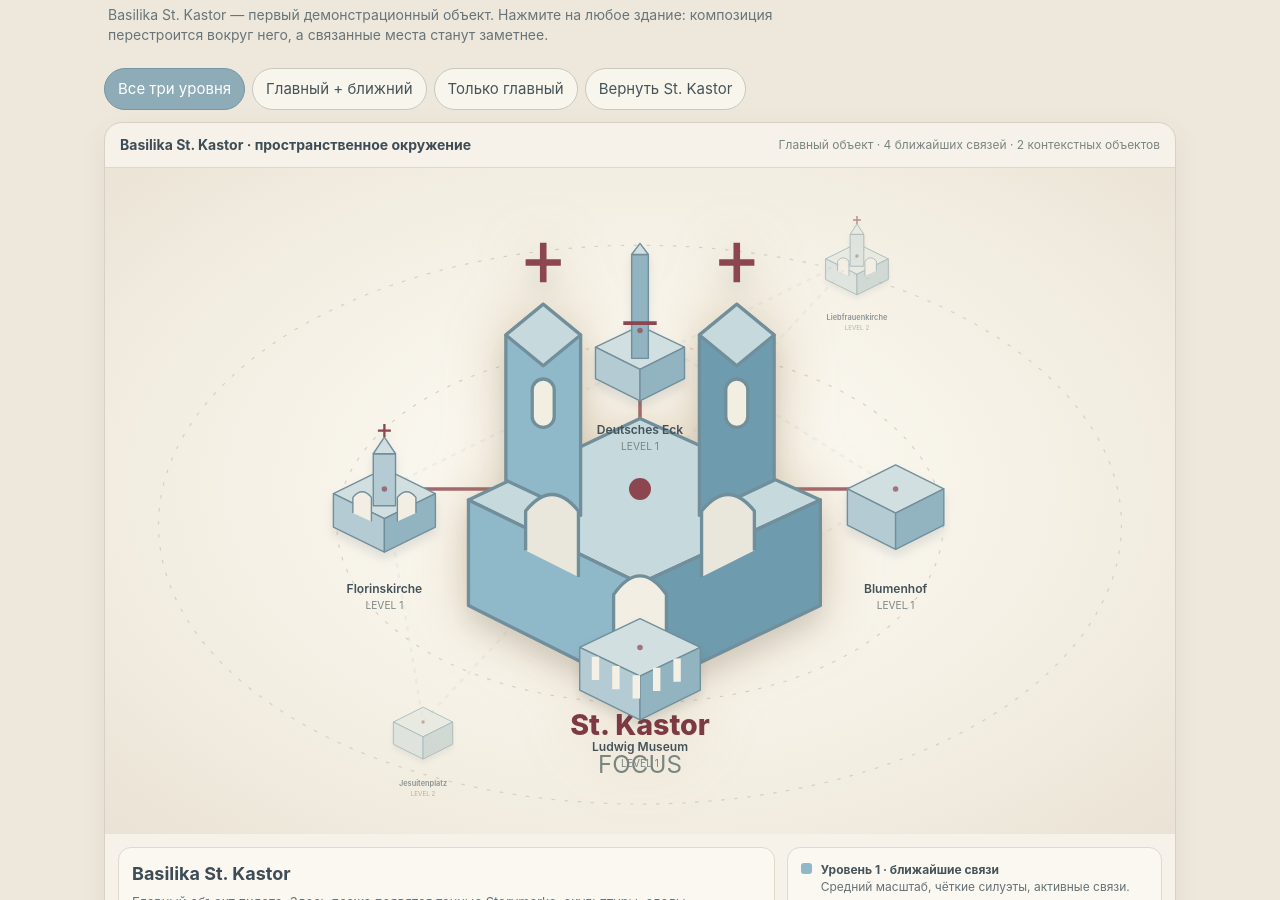
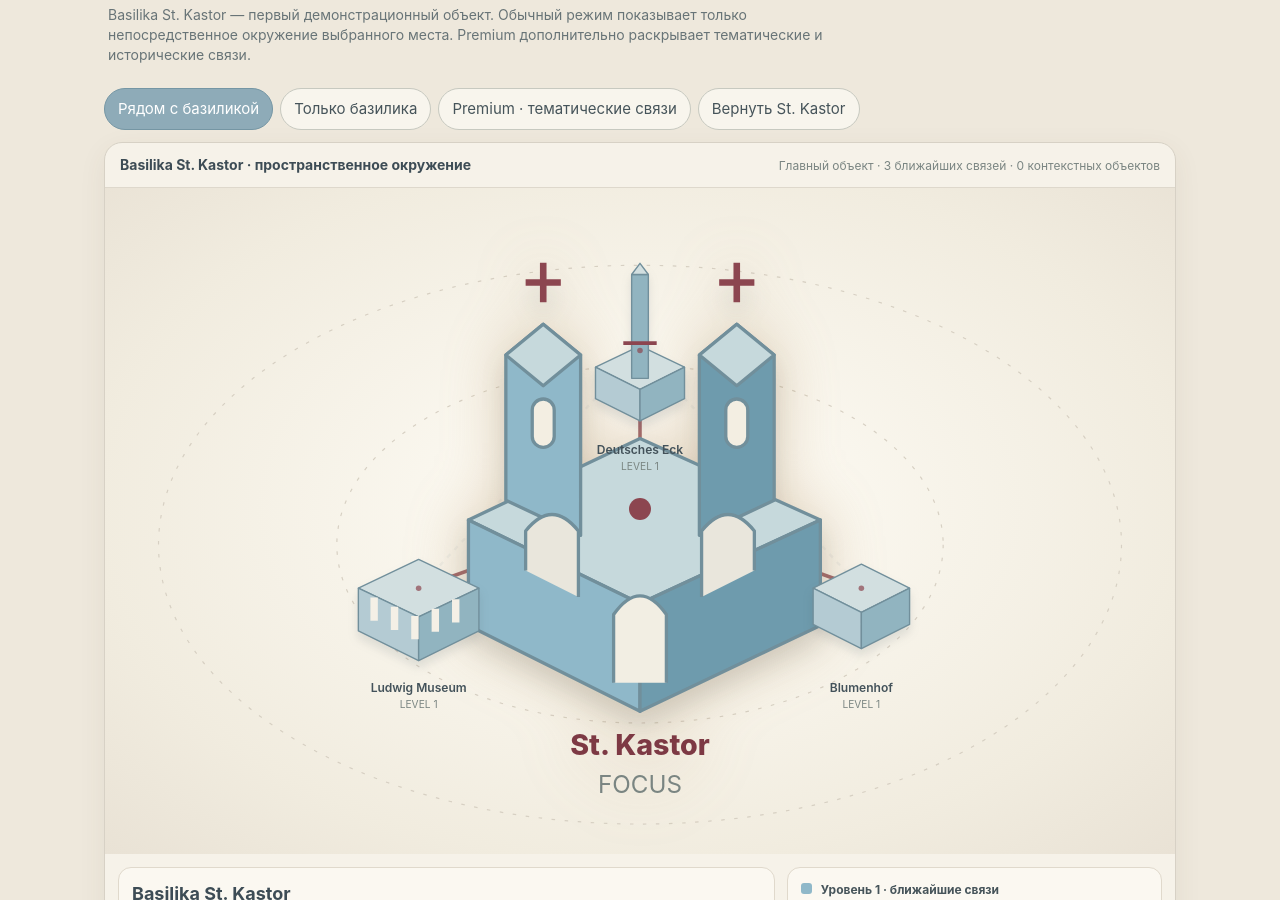
Before and after one commit to basana/map-navi-project-map, a plain HTML site: page spatial-demo.html in a window 1280 px wide. Shown: the part 85-985 px from the top of the page. Drawn offline with Linux system fonts and the light colour scheme.

Commit message:
Refine St Kastor default view and separate Premium thematic links

```diff
--- a/spatial-demo.html
+++ b/spatial-demo.html
@@ -47,13 +47,13 @@ svg{display:block;width:100%;height:auto;min-height:430px;touch-action:pan-y}\n.
 <header>
  <div class="kicker">MAP NAVI · spatial prototype 01</div>
  <h1>Один город. Три уровня пространства.</h1>
- <div class="sub">Basilika St. Kastor — первый демонстрационный объект. Нажмите на любое здание: композиция перестроится вокруг него, а связанные места станут заметнее.</div>
+ <div class="sub">Basilika St. Kastor — первый демонстрационный объект. Обычный режим показывает только непосредственное окружение выбранного места. Premium дополнительно раскрывает тематические и исторические связи.</div>
 </header>
 <main>
  <div class="toolbar" aria-label="Режим визуализации">
-  <button class="active" data-mode="all">Все три уровня</button>
-  <button data-mode="near">Главный + ближний</button>
-  <button data-mode="focus">Только главный</button>
+  <button class="active" data-mode="near">Рядом с базиликой</button>
+  <button data-mode="focus">Только базилика</button>
+  <button data-mode="premium">Premium · тематические связи</button>
   <button id="reset">Вернуть St. Kastor</button>
  </div>
  <section class="stage">
@@ -62,10 +62,10 @@ svg{display:block;width:100%;height:auto;min-height:430px;touch-action:pan-y}\n.
    <svg id="scene" viewBox="0 0 900 560" role="img" aria-label="Изометрическая схема достопримечательностей вокруг выбранного объекта"></svg>
   </div>
   <div class="info">
-   <div class="panel"><h2 id="selectedTitle">Basilika St. Kastor</h2><p id="selectedText">Главный объект: максимальная детализация, более насыщенный голубой цвет и визуальное приближение. От него рассчитываются два уровня связей.</p><p id="selectedMeta">Kastorhof · 56068 Koblenz</p></div>
+   <div class="panel"><h2 id="selectedTitle">Basilika St. Kastor</h2><p id="selectedText">Стандартный режим: сама базилика и только ближайшие объекты вокруг неё. Более дальние и тематические связи не отвлекают туриста от места, где он находится.</p><p id="selectedMeta">Kastorhof · 56068 Koblenz</p></div>
    <div class="panel levels">
-    <div class="level"><i class="swatch" style="background:#8fb8c9"></i><div><b>Уровень 1 · ближайшие связи</b>Средний масштаб, чёткие силуэты, активные связи.</div></div>
-    <div class="level"><i class="swatch" style="background:#bdd2d9"></i><div><b>Уровень 2 · городской контекст</b>Меньше размер и контраст; объекты остаются узнаваемыми.</div></div>
+    <div class="level"><i class="swatch" style="background:#8fb8c9"></i><div><b>Уровень 1 · ближайшие связи</b>Только непосредственно соседние объекты, помогающие сориентироваться на месте.</div></div>
+    <div class="level"><i class="swatch" style="background:#bdd2d9"></i><div><b>Уровень 2 · городской контекст</b>В обычном режиме скрыт. В Premium появляются тематически связанные места.</div></div>
     <div class="level"><i class="swatch" style="background:#8c4650"></i><div><b>Выбранный объект</b>Выдвигается вперёд и становится центром композиции.</div></div>
    </div>
   </div>
@@ -74,7 +74,7 @@ svg{display:block;width:100%;height:auto;min-height:430px;touch-action:pan-y}\n.
 </main>
 <script>
 const places=[
-{id:'kastor',name:'Basilika St. Kastor',short:'St. Kastor',type:'basilica',x:450,y:275,desc:'Главный объект пилота. Здесь позже появятся точные Storymarks: скульптуры, следы исторических событий, гербы и другие детали фасада.',meta:'Kastorhof · 56068 Koblenz',links:['deutsches','blumenhof','museum','florins']},
+{id:'kastor',name:'Basilika St. Kastor',short:'St. Kastor',type:'basilica',x:450,y:275,desc:'Главный объект пилота. Здесь позже появятся точные Storymarks: скульптуры, следы исторических событий, гербы и другие детали фасада.',meta:'Kastorhof · 56068 Koblenz',links:['deutsches','blumenhof','museum'],premiumLinks:['florins','liebfrauen']},
 {id:'deutsches',name:'Deutsches Eck',short:'Deutsches Eck',type:'monument',x:655,y:130,desc:'Знаковое место у слияния Рейна и Мозеля. В этом прототипе — ближайший пространственный сосед базилики.',meta:'Konrad-Adenauer-Ufer · Koblenz',links:['kastor','museum','blumenhof']},
 {id:'blumenhof',name:'Blumenhof',short:'Blumenhof',type:'garden',x:275,y:125,desc:'Открытое пространство рядом с базиликой и музейным комплексом. Здесь важны пешеходные связи и подходы к зданиям.',meta:'Am Deutschen Eck · Koblenz',links:['kastor','museum','deutsches']},
 {id:'museum',name:'Deutschherrenhaus · Ludwig Museum',short:'Ludwig Museum',type:'museum',x:725,y:340,desc:'Музейный объект у Deutsches Eck. В контексте St. Kastor показывает соседство церковного, городского и музейного пространства.',meta:'Danziger Freiheit · Koblenz',links:['kastor','deutsches','blumenhof']},
@@ -85,9 +85,9 @@ const places=[
 {id:'bridge',name:'Balduinbrücke',short:'Balduinbrücke',type:'bridge',x:825,y:485,desc:'Историческая переправа через Мозель. Более дальний контекстный объект, связанный с исторической структурой города.',meta:'Mosel · Koblenz',links:['alteburg','deutsches']}
 ];
 const edges=[];places.forEach(p=>p.links.forEach(id=>{if(!edges.some(e=>(e[0]===p.id&&e[1]===id)||(e[1]===p.id&&e[0]===id)))edges.push([p.id,id])}));
-let selected='kastor',mode='all';
+let selected='kastor',mode='near';
 const $=id=>document.getElementById(id);
-function tiers(){const p=places.find(x=>x.id===selected),one=new Set(p.links),two=new Set();one.forEach(id=>places.find(x=>x.id===id).links.forEach(k=>{if(k!==selected&&!one.has(k))two.add(k)}));return{one,two}}
+function tiers(){const p=places.find(x=>x.id===selected),one=new Set(p.links),two=new Set();if(mode==='premium'){(p.premiumLinks||[]).forEach(id=>two.add(id));one.forEach(id=>places.find(x=>x.id===id).links.forEach(k=>{if(k!==selected&&!one.has(k))two.add(k)}));}return{one,two}}
 function shape(type,fill,side,roof){
 const common='stroke="#718f9b" stroke-width="1.5" stroke-linejoin="round"';
 if(type==='basilica')return `
@@ -114,7 +114,7 @@ pos[selected]=center;placeRing(rings,215,-Math.PI/2);placeRing(outer,365,-Math.P
 const visible=new Set([selected,...one,...two]);let svg='';
 svg+='<ellipse cx="450" cy="300" rx="405" ry="235" fill="none" stroke="#d7d0c3" stroke-dasharray="3 8"/><ellipse cx="450" cy="300" rx="255" ry="150" fill="none" stroke="#d7d0c3" stroke-dasharray="3 8"/>';
 edges.forEach(([a,b])=>{if(!visible.has(a)||!visible.has(b))return;const active=(a===selected||b===selected);svg+='<line class="edge '+(active?'active':'dim')+'" x1="'+pos[a].x+'" y1="'+pos[a].y+'" x2="'+pos[b].x+'" y2="'+pos[b].y+'"/>'});
-places.filter(p=>visible.has(p.id)).forEach(p=>{const isSel=p.id===selected,isOne=one.has(p.id),isTwo=two.has(p.id);let tier=isSel?'selected':isOne?'level1':'level2';if(mode==='focus'&&!isSel)tier='dim';if(mode==='near'&&isTwo)tier='dim';let scale=isSel?1.85:isOne?0.78:0.48;let fill=isSel?'#8fb8c9':isOne?'#b4cbd3':'#d0dcdb',side=isSel?'#6e9bad':isOne?'#91b4c0':'#b8c9c8',roof=isSel?'#c6d9dc':isOne?'#d2dfe0':'#e1e6df';let x=pos[p.id].x,y=pos[p.id].y;
+places.filter(p=>visible.has(p.id)).forEach(p=>{const isSel=p.id===selected,isOne=one.has(p.id),isTwo=two.has(p.id);let tier=isSel?'selected':isOne?'level1':'level2';if(mode==='focus'&&!isSel)tier='dim';if(mode!=='premium'&&isTwo)tier='dim';let scale=isSel?1.85:isOne?0.78:0.48;let fill=isSel?'#8fb8c9':isOne?'#b4cbd3':'#d0dcdb',side=isSel?'#6e9bad':isOne?'#91b4c0':'#b8c9c8',roof=isSel?'#c6d9dc':isOne?'#d2dfe0':'#e1e6df';let x=pos[p.id].x,y=pos[p.id].y;
 svg+='<g class="node '+tier+'" data-id="'+p.id+'" transform="translate('+x+' '+y+') scale('+scale+')">'+shape(p.type,fill,side,roof)+'<text class="label" y="112">'+p.short+'</text><text class="sub-label" y="129">'+(isSel?'FOCUS':isOne?'LEVEL 1':'LEVEL 2')+'</text><circle cx="0" cy="0" r="'+(isSel?5:3)+'" fill="#8c4650" opacity="'+(isSel?1:.7)+'"/></g>';
 });
 $('scene').innerHTML=svg;
@@ -124,7 +124,7 @@ document.querySelectorAll('[data-mode]').forEach(b=>b.classList.toggle('active',
 }
 function select(id){selected=id;render()}
 document.querySelectorAll('[data-mode]').forEach(b=>b.addEventListener('click',()=>{mode=b.dataset.mode;render()}));
-$('reset').addEventListener('click',()=>{selected='kastor';mode='all';render()});
+$('reset').addEventListener('click',()=>{selected='kastor';mode='near';render()});
 render();
 </script>
 </body>
```
